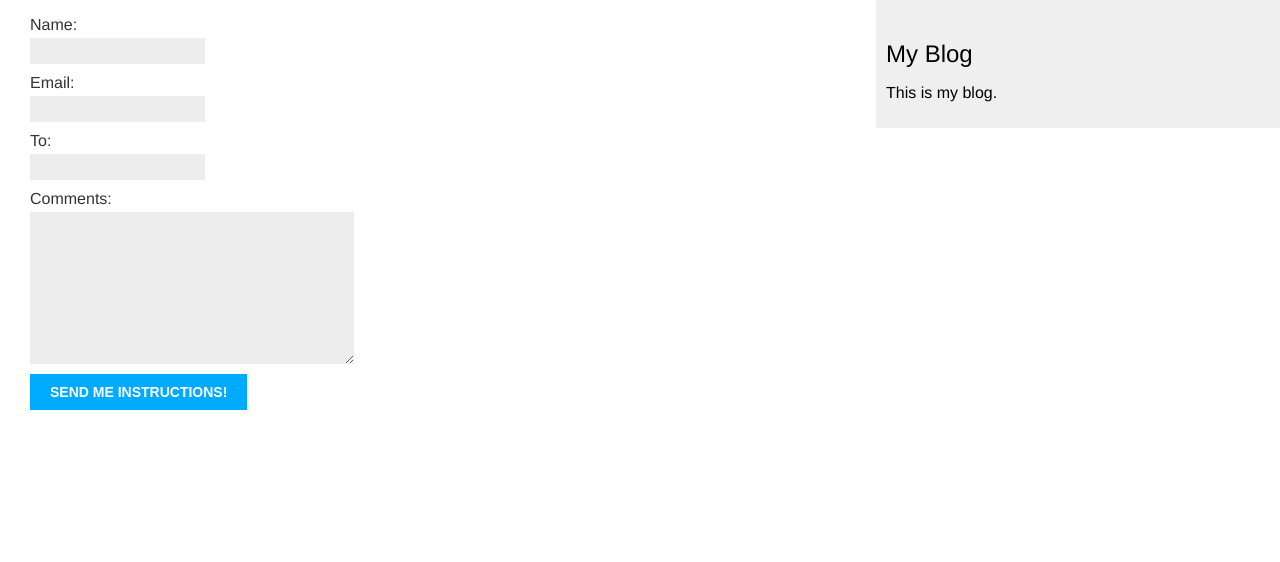
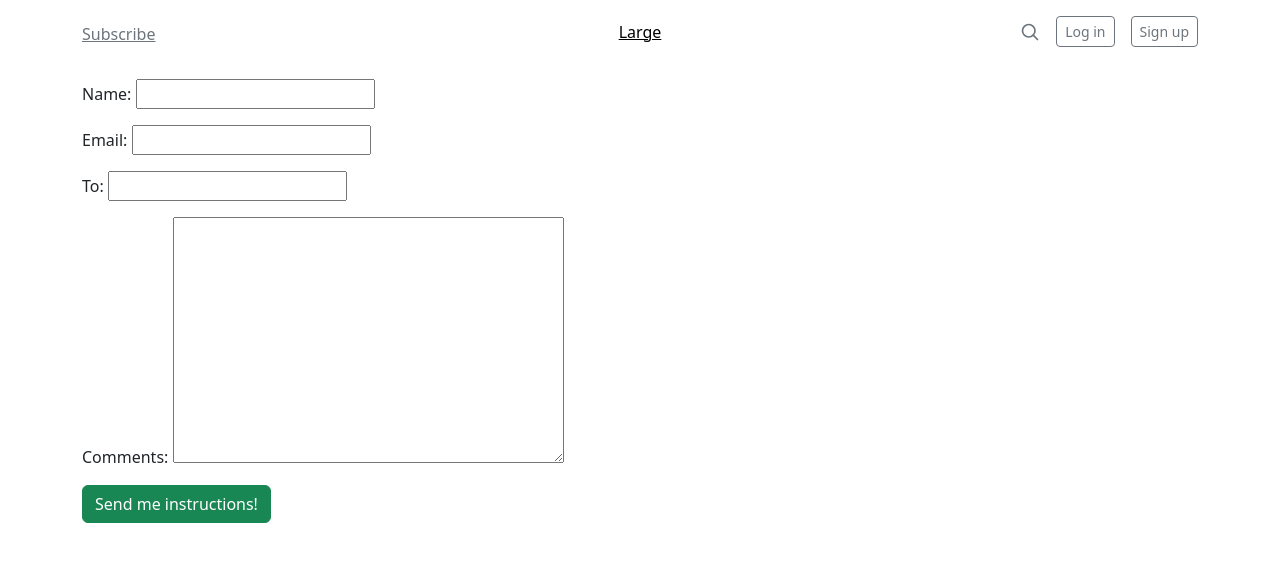
Before and after one commit to ArpanIng/myblog, a Django app: template accounts/templates/accounts/password_reset_form.html in a window 1280 px wide. Shown: the top 562 px of the page. Run offline with Django 4.2, Linux system fonts and the light colour scheme; the template is opened without the code that fills it: values that come from a table or form of the project are taken from there, others are empty; some libraries are stand-ins or nearby versions.

Commit message:
Update templates

```diff
--- a/templates/base.html
+++ b/templates/base.html
@@ -1,19 +1,65 @@
 {% load static %}
 
 <!DOCTYPE html>
-<html lang="en">
+<html lang="en" data-bs-theme="auto">
   <head>
-    <meta charset="UTF-8" />
-    <meta http-equiv="X-UA-Compatible" content="IE=edge" />
-    <meta name="viewport" content="width=device-width, initial-scale=1.0" />
-    <link rel="stylesheet" href="{% static 'css/blog.css' %}" />
+    <script src="/docs/5.3/assets/js/color-modes.js"></script>
+
+    <meta charset="utf-8" />
+    <meta name="viewport" content="width=device-width, initial-scale=1" />
+    <!-- bootstrap CDN -->
+    <link
+      href="https://cdn.jsdelivr.net/npm/bootstrap@5.3.0-alpha3/dist/css/bootstrap.min.css"
+      rel="stylesheet"
+      integrity="sha384-KK94CHFLLe+nY2dmCWGMq91rCGa5gtU4mk92HdvYe+M/SXH301p5ILy+dN9+nJOZ"
+      crossorigin="anonymous"
+    />
+    <link rel="stylesheet" href="{% static 'css/test_style.css' %}" />
     <title>{% block title %}{% endblock title %}</title>
+
+    <link
+      href="{% static 'css/bootstrap.min.css' %}"
+      rel="stylesheet"
+      integrity="sha384-KK94CHFLLe+nY2dmCWGMq91rCGa5gtU4mk92HdvYe+M/SXH301p5ILy+dN9+nJOZ"
+      crossorigin="anonymous"
+    />
+
+    <!-- Favicons -->
+    <link
+      rel="apple-touch-icon"
+      href="/docs/5.3/assets/img/favicons/apple-touch-icon.png"
+      sizes="180x180"
+    />
+    <link
+      rel="icon"
+      href="/docs/5.3/assets/img/favicons/favicon-32x32.png"
+      sizes="32x32"
+      type="image/png"
+    />
+    <link
+      rel="icon"
+      href="/docs/5.3/assets/img/favicons/favicon-16x16.png"
+      sizes="16x16"
+      type="image/png"
+    />
+    <link rel="manifest" href="/docs/5.3/assets/img/favicons/manifest.json" />
+    <link
+      rel="mask-icon"
+      href="/docs/5.3/assets/img/favicons/safari-pinned-tab.svg"
+      color="#712cf9"
+    />
+    <link rel="icon" href="/docs/5.3/assets/img/favicons/favicon.ico" />
+    <meta name="theme-color" content="#712cf9" />
   </head>
   <body>
-    <div id="content">{% block content %}{% endblock content %}</div>
-    <div id="sidebar">
-      <h2>My Blog</h2>
-      <p>This is my blog.</p>
-    </div>
+    {% include 'header.html' %}
+
+    <main class="container">{% block content %}{% endblock content %}</main>
+
+    <script
+      src="/docs/5.3/dist/js/bootstrap.bundle.min.js"
+      integrity="sha384-ENjdO4Dr2bkBIFxQpeoTz1HIcje39Wm4jDKdf19U8gI4ddQ3GYNS7NTKfAdVQSZe"
+      crossorigin="anonymous"
+    ></script>
   </body>
 </html>
--- a/templates/header.html
+++ b/templates/header.html
@@ -5,7 +5,11 @@
         <a class="link-secondary" href="#">Subscribe</a>
       </div>
       <div class="col-4 text-center">
-        <a class="blog-header-logo text-body-emphasis" href="#">Large</a>
+        <a
+          class="blog-header-logo text-body-emphasis"
+          href="{% url 'blogs:post_list' %}"
+          >Large</a
+        >
       </div>
       <div class="col-4 d-flex justify-content-end align-items-center">
         <a class="link-secondary" href="#" aria-label="Search">
@@ -27,7 +31,15 @@
             <path d="M21 21l-5.2-5.2" />
           </svg>
         </a>
-        <a class="btn btn-sm btn-outline-secondary" href="#">Sign up</a>
+        {% if request.user.is_authenticated %}
+        <div class="col-3 pt-1">
+          <a class="link-secondary text-decoration-none hover:text-primary" href="{% url 'blogs:post_create' %}">New Post</a>
+        </div>
+        <a class="btn btn-sm btn-outline-secondary" href="{% url 'accounts:logout' %}">Logout</a>
+        {% else %}
+        <a class="btn btn-sm btn-outline-secondary" href="{% url 'accounts:login' %}">Log in</a>
+        <a class="ms-3 btn btn-sm btn-outline-secondary" href="{% url 'accounts:signup' %}">Sign up</a>
+        {% endif %}
       </div>
     </div>
   </header>
```
Also changed, not shown: templates/footer.html (deleted, +0 -40 lines), templates/pagination.html (+10 -9 lines), templates/sidebar.html (+14 -5 lines), templates/test_base.html (deleted, +0 -67 lines).
